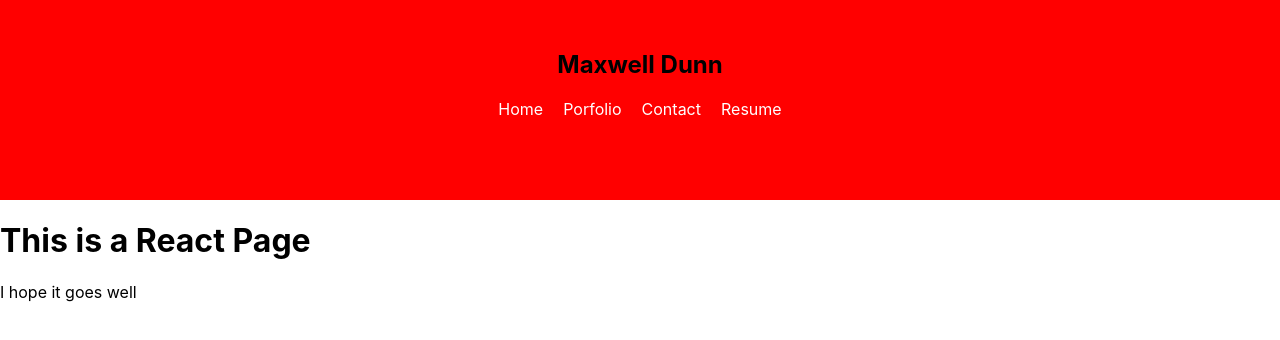
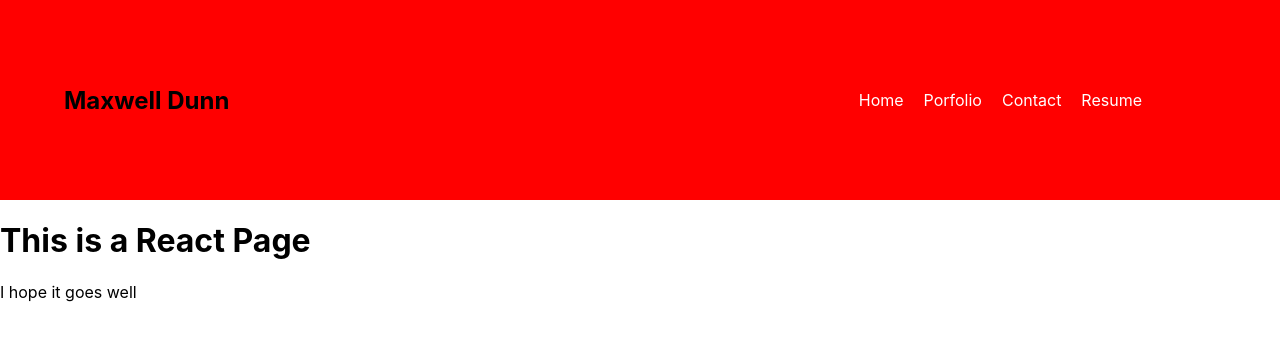
Before and after one commit to maxd66/react-portfolio-v2, a React (Create React App) app: page / in a window 1280 px wide. Shown: the top 340 px of the page. Built offline with nearby package versions, Linux system fonts and the light colour scheme.

Commit message:
added responsiveness to navbar

```diff
--- a/src/App.css
+++ b/src/App.css
@@ -10,7 +10,6 @@ nav {
 
 nav h1 {
   margin-top: 50px;
-  /* padding-left: 5%; */
 }
 
 nav ul {
@@ -28,3 +27,20 @@ nav a {
   text-decoration: none;
   color: white;
 }
+
+/* Media query for responsive nav bar */
+@media screen and (min-width: 768px) {
+  nav {
+    flex-direction: row;
+    justify-content: space-between;
+  }
+
+  nav h1 {
+    margin: 0px;
+    padding-left: 5%;
+  }
+
+  nav ul {
+    padding: 0px 10% 0px 0px;
+  }
+}
```
